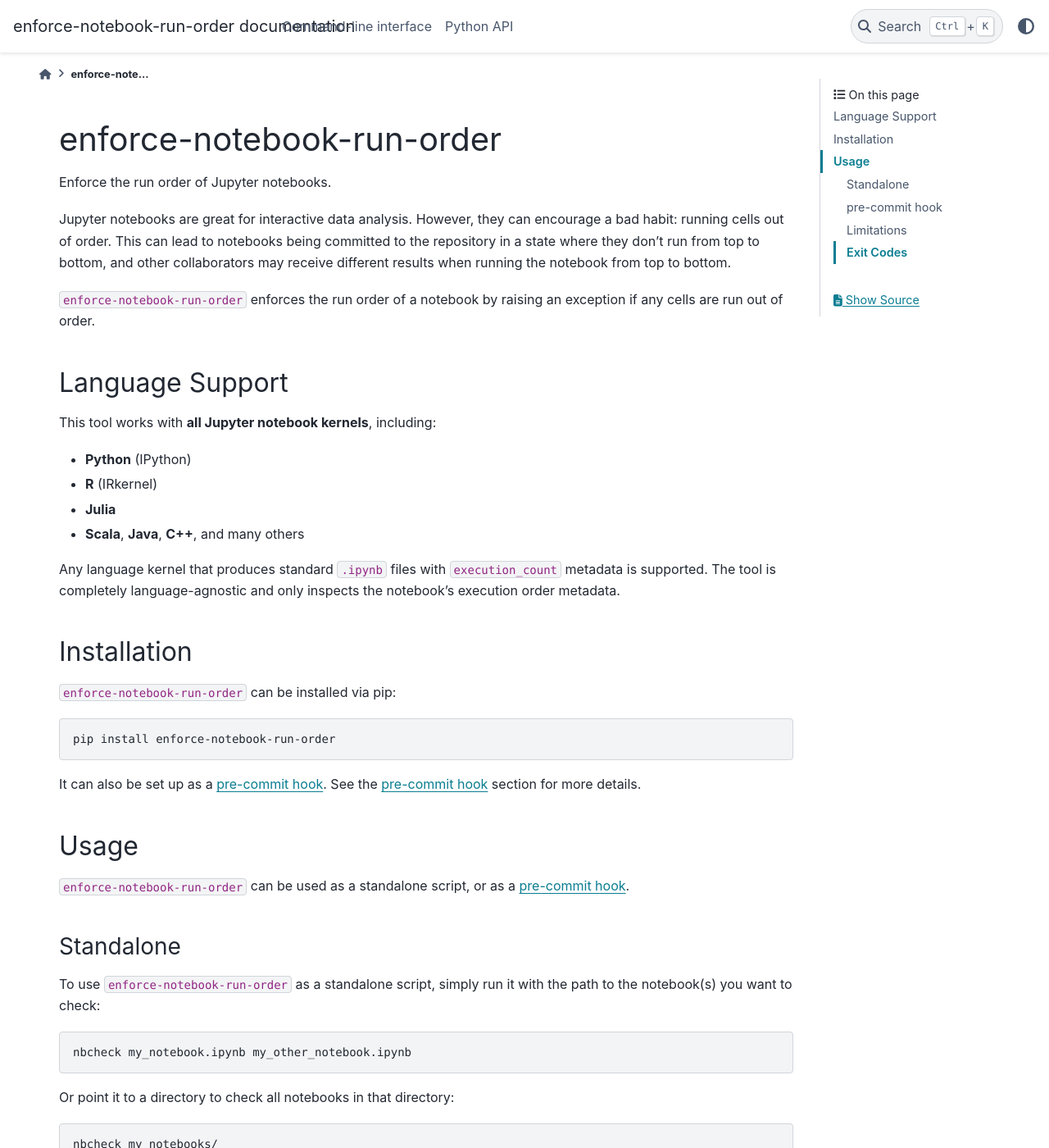
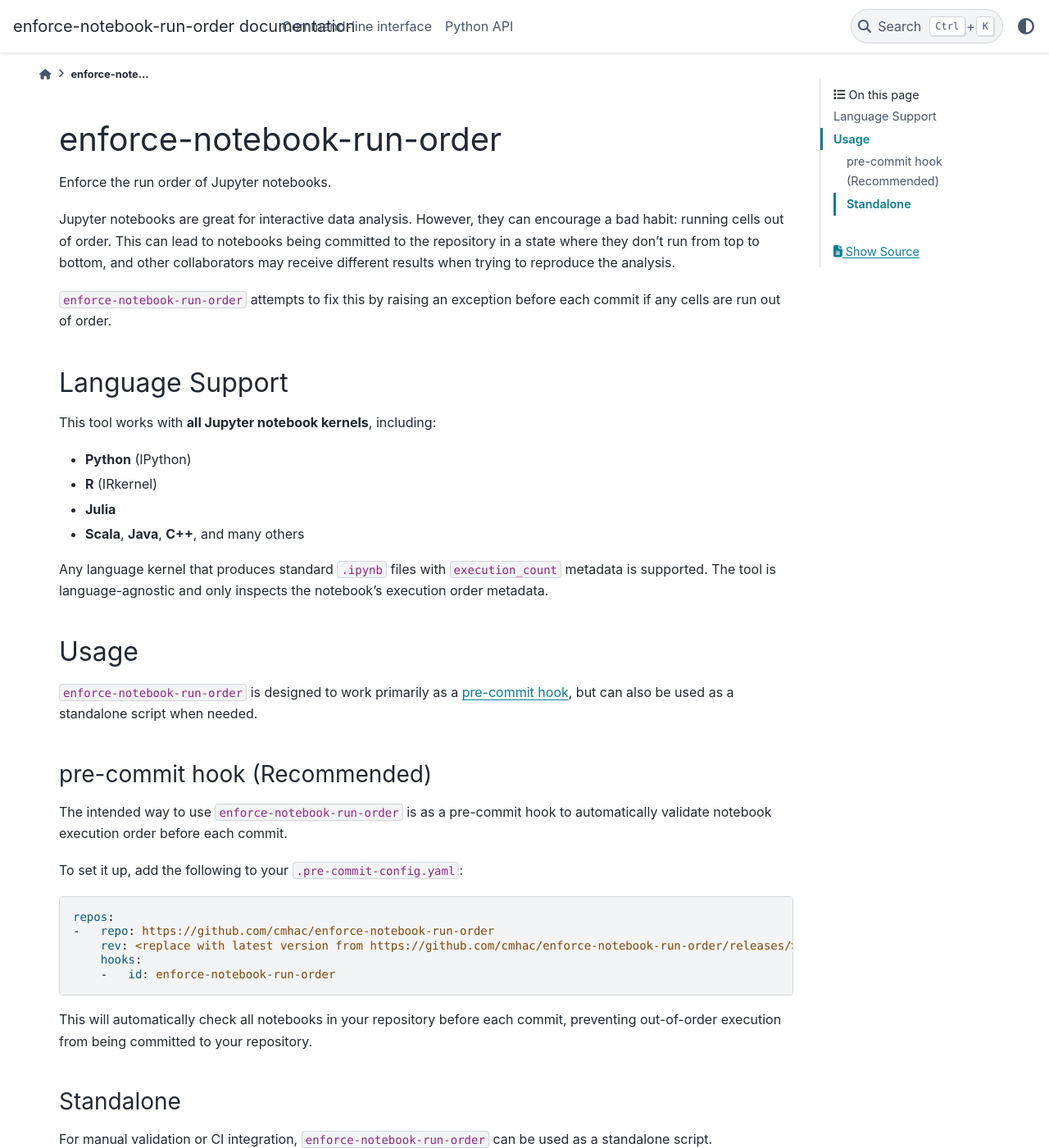
Before and after one commit to cmhac/enforce-notebook-run-order, a Sphinx documentation site: the page built from docs/README.rst, in a window 1280 px wide and 1400 px high. Shown: the whole window at 82% size. Built offline with Sphinx 7.4.7 and the PyData theme 0.15.4, drawn with Linux system fonts in a browser that asks for light colours; some of the changed text lies outside the part shown.

Commit message:
docs: update installation instructions

```diff
--- a/docs/README.rst
+++ b/docs/README.rst
@@ -7,10 +7,10 @@
 can encourage a bad habit: running cells out of order. This can lead
 to notebooks being committed to the repository in a state where they don't run
 from top to bottom, and other collaborators may receive different results
-when running the notebook from top to bottom.
+when trying to reproduce the analysis.
 
-``enforce-notebook-run-order`` enforces the run order of a notebook by raising an exception if
-any cells are run out of order.
+``enforce-notebook-run-order`` attempts to fix this by raising an exception
+before each commit if any cells are run out of order.
 
 Language Support
 ----------------
@@ -23,31 +23,46 @@
 * **Scala**, **Java**, **C++**, and many others
 
 Any language kernel that produces standard ``.ipynb`` files with ``execution_count`` metadata
-is supported. The tool is completely language-agnostic and only inspects the notebook's
+is supported. The tool is language-agnostic and only inspects the notebook's
 execution order metadata.
 
-Installation
-------------
+Usage
+-----
 
-``enforce-notebook-run-order`` can be installed via pip:
+``enforce-notebook-run-order`` is designed to work primarily as a `pre-commit hook <https://pre-commit.com/>`__,
+but can also be used as a standalone script when needed.
+
+pre-commit hook (Recommended)
+^^^^^^^^^^^^^^^^^^^^^^^^^^^^^
+
+The intended way to use ``enforce-notebook-run-order`` is as a pre-commit hook to automatically
+validate notebook execution order before each commit.
+
+To set it up, add the following to your ``.pre-commit-config.yaml``:
+
+.. code-block:: yaml
+
+    repos:
+    -   repo: https://github.com/cmhac/enforce-notebook-run-order
+        rev: <replace with latest version from https://github.com/cmhac/enforce-notebook-run-order/releases/>
+        hooks:
+        -   id: enforce-notebook-run-order
+
+This will automatically check all notebooks in your repository before each commit, preventing
+out-of-order execution from being committed to your repository.
+
+Standalone
+^^^^^^^^^^
+
+For manual validation or CI integration, ``enforce-notebook-run-order`` can be used as a standalone script.
+
+First, install it the same way you install other Python packages, such as:
 
 .. code-block:: bash
 
     pip install enforce-notebook-run-order
 
-It can also be set up as a `pre-commit hook <https://pre-commit.com/>`__. See the
-`pre-commit hook <#pre-commit-hook>`__ section for more details.
-
-Usage
------
-
-``enforce-notebook-run-order`` can be used as a standalone script, or as a `pre-commit hook <https://pre-commit.com/>`__.
-
-Standalone
-^^^^^^^^^^
-
-To use ``enforce-notebook-run-order`` as a standalone script, simply run it with the path to the
-notebook(s) you want to check:
+Run it with the path to the notebook(s) you want to check:
 
 .. code-block:: bash
 
@@ -63,37 +78,3 @@
 
 You can also use the full ``enforce-notebook-run-order`` command, but the ``nbcheck`` command is
 provided as a convenience.
-
-pre-commit hook
-^^^^^^^^^^^^^^^
-
-To use ``enforce_notebook_run_order`` as a pre-commit hook, add the following to your ``.pre-commit-config.yaml``:
-
-.. code-block:: yaml
-
-    repos:
-    -   repo: https://github.com/cmhac/enforce-notebook-run-order
-        rev: <replace with latest version from https://github.com/cmhac/enforce-notebook-run-order/releases/>
-        hooks:
-        -   id: enforce-notebook-run-order
-
-Limitations
-^^^^^^^^^^^
-
-``enforce-notebook-run-order`` now focuses solely on verifying that non-empty code cells were
-executed sequentially according to their ``execution_count`` values.
-
-* Does not execute notebooks; it only inspects existing metadata.
-* Ignores markdown and raw cells.
-* Empty code cells are ignored.
-* A non-empty code cell with ``execution_count`` set to ``None`` fails the check.
-* Does not validate or compare cell outputs.
-* Manual editing of ``execution_count`` values can circumvent checks.
-
-Exit Codes
-^^^^^^^^^^
-
-* Exit code ``0``: All notebooks passed run-order validation.
-* Exit code ``1``: At least one notebook failed; execution stops at first failure.
-
-Use these exit codes in CI to enforce reproducible, sequentially executed notebooks.
```
Also changed, not shown: README.md (+38 -56 lines).
